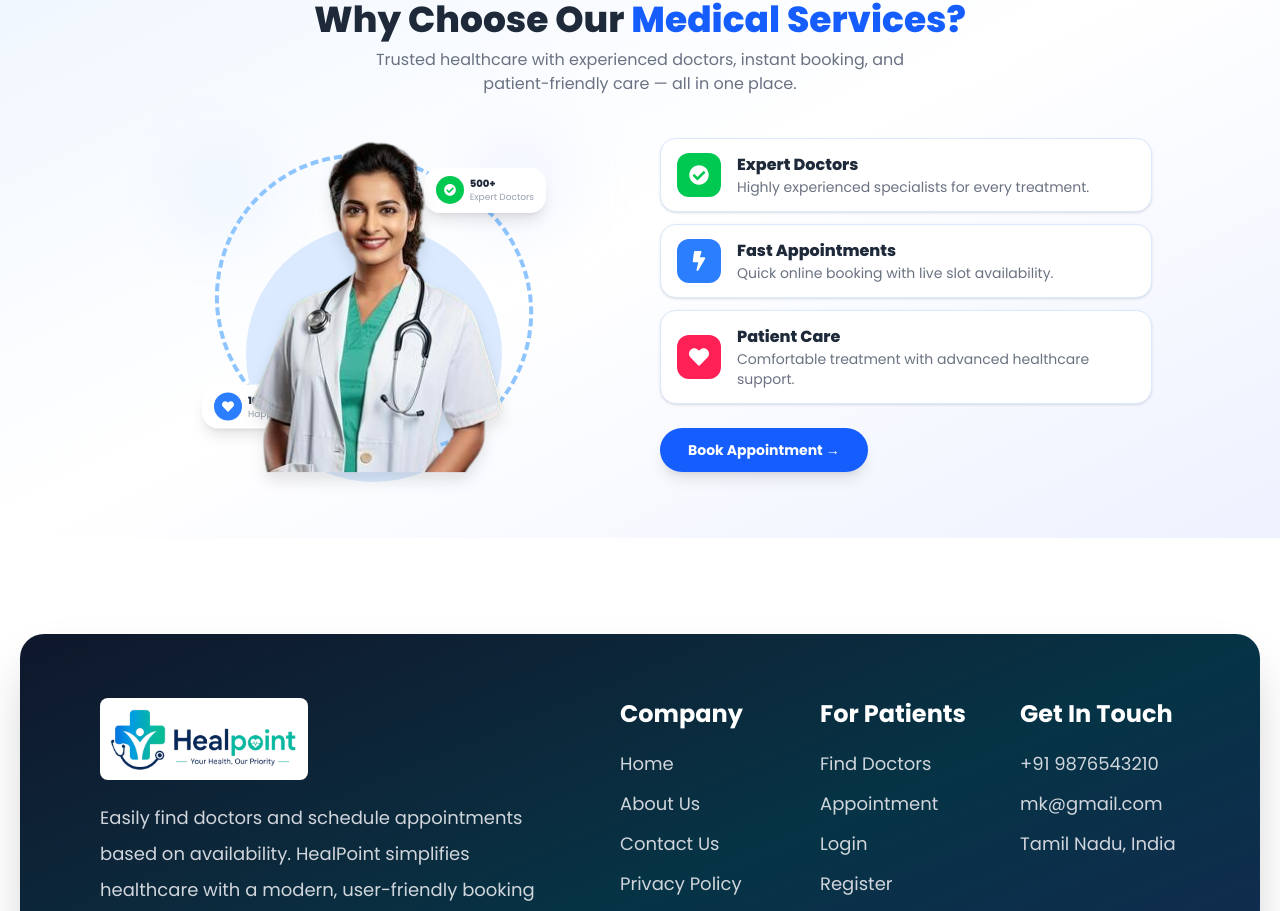
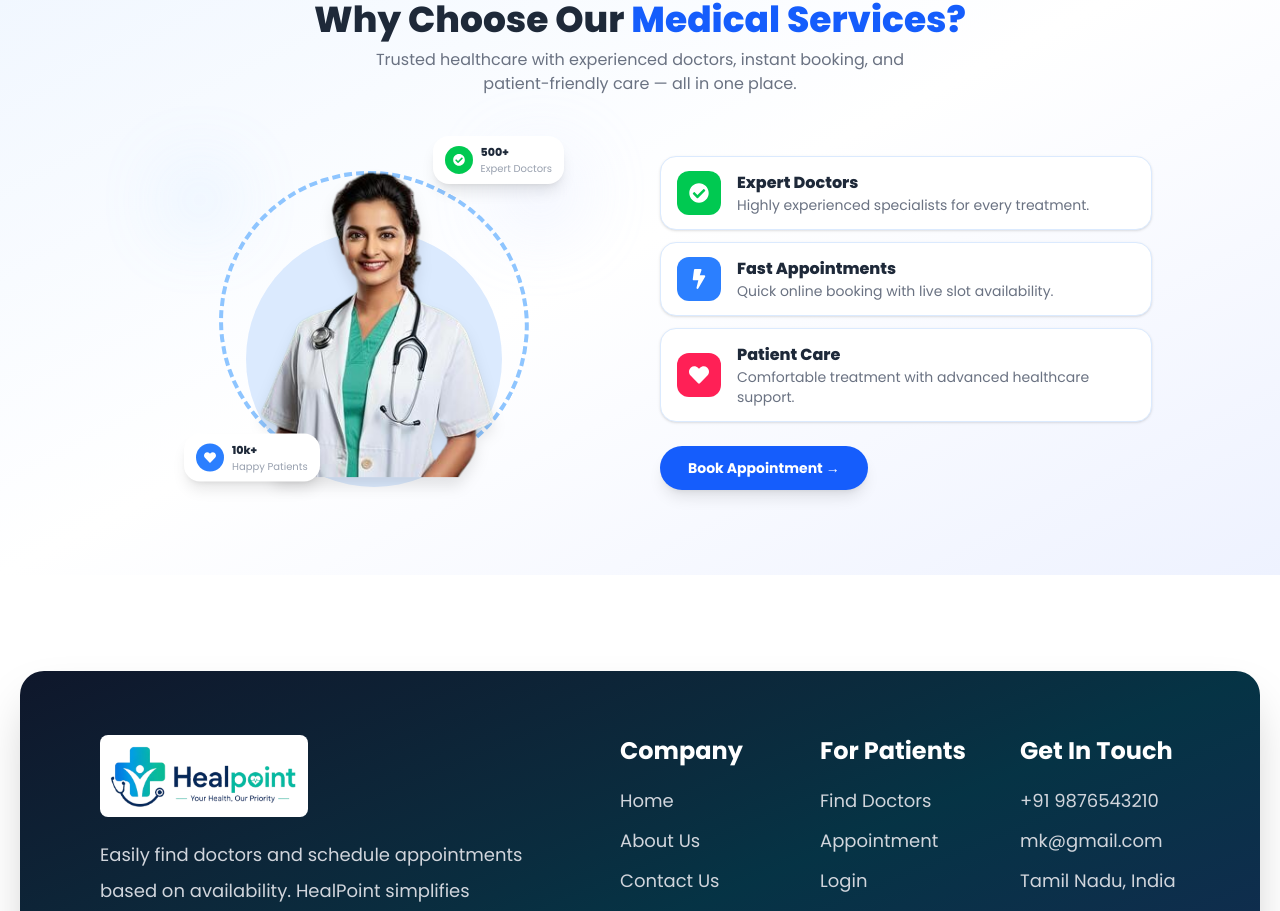
Before and after one commit to Muthukumar0769/HealPoint-Project--Frontend, a React (Vite) app: page / in a window 1280 px wide. Shown: the part 1098-2009 px from the top of the page. Built offline with nearby package versions, Linux system fonts and the light colour scheme; no server answers.

Commit message:
Deployment

```diff
--- a/src/components/Header/Banner.tsx
+++ b/src/components/Header/Banner.tsx
@@ -24,34 +24,35 @@ export const Banner = () => {
       </div>
 
       <div className="mx-auto grid max-w-5xl items-center gap-6 md:grid-cols-2 lg:gap-10">
-        <motion.div initial={{ opacity: 0, x: -60 }} whileInView={{ opacity: 1, x: 0 }}
-          transition={{ duration: 0.7 }} viewport={{ once: true }} className="relative mx-auto flex w-full max-w-[280px] items-end justify-center sm:max-w-[320px]">
-          <div className="absolute bottom-0 left-1/2 h-56 w-56 -translate-x-1/2 rounded-full bg-blue-100 sm:h-64 sm:w-64" />
-          <div className="absolute -right-4 top-6 h-16 w-16 rounded-full bg-indigo-200 opacity-50 blur-2xl" />
-          <div className="absolute -left-4 top-10 h-12 w-12 rounded-full bg-blue-300 opacity-40 blur-2xl" />
+        <motion.div initial={{ opacity: 0, x: -60 }} whileInView={{ opacity: 1, x: 0 }} transition={{ duration: 0.7 }}
+          viewport={{ once: true }} className="relative mx-auto flex w-full max-w-[340px] items-end justify-center py-8 px-12 sm:max-w-[380px]">
+          <div className="absolute bottom-8 left-1/2 h-56 w-56 -translate-x-1/2 rounded-full bg-blue-100 sm:h-64 sm:w-64" />
+          <div className="absolute -right-2 top-8 h-16 w-16 rounded-full bg-indigo-200 opacity-40 blur-2xl" />
+          <div className="absolute -left-2 top-12 h-12 w-12 rounded-full bg-blue-300 opacity-40 blur-2xl" />
           <motion.div animate={{ rotate: 360 }} transition={{ duration: 18, repeat: Infinity, ease: "linear" }}
-            className="absolute inset-4 rounded-full border-4 border-dashed border-blue-300"/>
-          <motion.div animate={{ y: [0, -6, 0] }} transition={{ duration: 3, repeat: Infinity }} className="absolute -right-3 top-10 flex items-center gap-1.5 rounded-2xl bg-white px-3 py-2 shadow-lg">
-            <span className="flex h-7 w-7 items-center justify-center rounded-full bg-green-500 text-white">
+            className="absolute inset-10 rounded-full border-4 border-dashed border-blue-300"/>
+          <motion.div animate={{ y: [0, -6, 0] }} transition={{ duration: 3, repeat: Infinity }}
+            className="absolute right-0 top-2 z-20 flex items-center gap-2 rounded-2xl bg-white px-3 py-2 shadow-lg">
+            <span className="flex h-7 w-7 shrink-0 items-center justify-center rounded-full bg-green-500 text-white">
               <FaCheckCircle className="text-xs" />
             </span>
             <div>
-              <p className="text-[10px] font-extrabold text-gray-800">500+</p>
-              <p className="text-[9px] text-gray-400">Expert Doctors</p>
+              <p className="text-[11px] font-extrabold text-gray-800">500+</p>
+              <p className="text-[10px] text-gray-400">Expert Doctors</p>
             </div>
           </motion.div>
-
-          <motion.div animate={{ y: [0, -6, 0] }} transition={{ duration: 3.5, repeat: Infinity, delay: 0.5 }} className="absolute -left-3 bottom-12 flex items-center gap-1.5 rounded-2xl bg-white px-3 py-2 shadow-lg">
-            <span className="flex h-7 w-7 items-center justify-center rounded-full bg-blue-500 text-white">
+          <motion.div animate={{ y: [0, -6, 0] }} transition={{ duration: 3.5, repeat: Infinity, delay: 0.5 }}
+            className="absolute bottom-8 left-0 z-20 flex items-center gap-2 rounded-2xl bg-white px-3 py-2 shadow-lg">
+            <span className="flex h-7 w-7 shrink-0 items-center justify-center rounded-full bg-blue-500 text-white">
               <FaHeart className="text-xs" />
             </span>
             <div>
-              <p className="text-[10px] font-extrabold text-gray-800">10k+</p>
-              <p className="text-[9px] text-gray-400">Happy Patients</p>
+              <p className="text-[11px] font-extrabold text-gray-800">10k+</p>
+              <p className="text-[10px] text-gray-400">Happy Patients</p>
             </div>
           </motion.div>
           <motion.img animate={{ y: [0, -10, 0] }} transition={{ duration: 4, repeat: Infinity }}
-            src={doctorImg} alt="doctor" className="relative z-10 w-[220px] drop-shadow-xl sm:w-[260px]"/>
+            src={doctorImg} alt="doctor" className="relative z-10 w-[200px] drop-shadow-xl sm:w-[240px]"/>
         </motion.div>
         <motion.div initial={{ opacity: 0, x: 60 }} whileInView={{ opacity: 1, x: 0 }}
           transition={{ duration: 0.7 }} viewport={{ once: true }} className="flex flex-col gap-4">
@@ -63,8 +64,9 @@ export const Banner = () => {
             <FeatureCard icon={<FaHeart className="text-xl text-white" />} iconBg="bg-rose-500"
               title="Patient Care" text="Comfortable treatment with advanced healthcare support."/>
           </div>
-          <motion.button whileHover={{ scale: 1.03 }} whileTap={{ scale: 0.96 }} onClick={() => navigate("/doctors")}
-            className="mt-2 w-fit rounded-full bg-blue-600 cursor-pointer px-7 py-3 text-sm font-bold text-white shadow-lg transition hover:bg-blue-700">
+
+          <motion.button whileHover={{ scale: 1.03 }} whileTap={{ scale: 0.96 }}
+            onClick={() => navigate("/doctors")} className="mt-2 w-fit rounded-full bg-blue-600 cursor-pointer px-7 py-3 text-sm font-bold text-white shadow-lg transition hover:bg-blue-700">
             Book Appointment →
           </motion.button>
         </motion.div>
```
